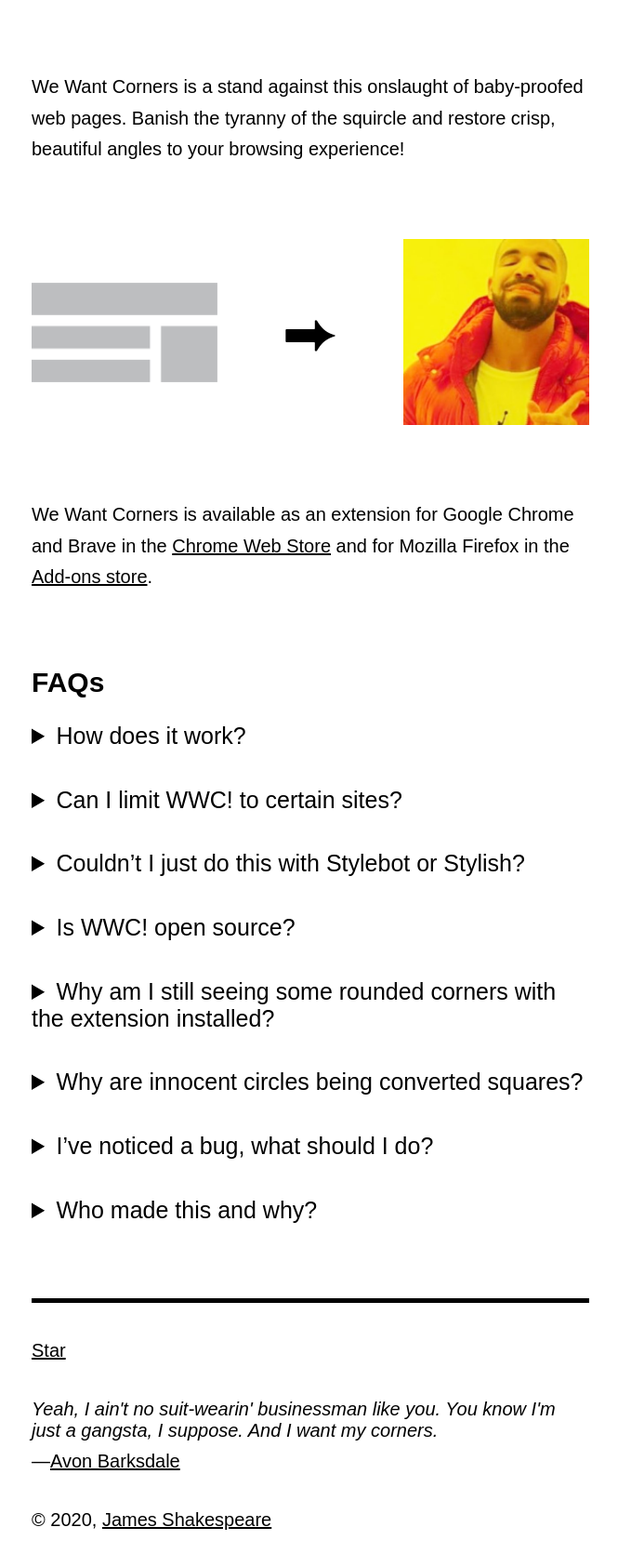
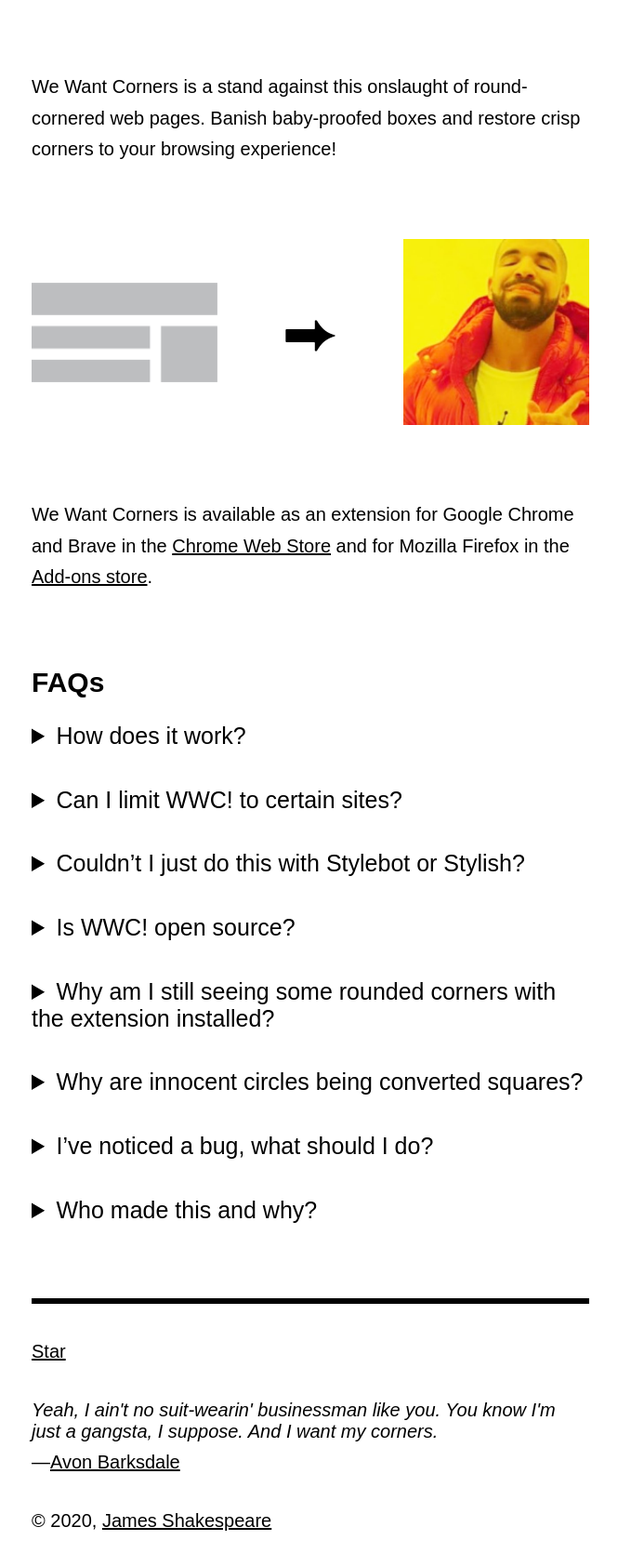
Before and after one commit to jshakes/wewantcorners.com, a website built with Parcel: page index.html in a window 1280 px wide. Shown: the part 986-2671 px from the top of the page at 93% size, without its empty margins (306-971 px from the left). Built offline with nearby package versions, Linux system fonts and the light colour scheme.

Commit message:
copy edits, border style

```diff
--- a/css/main.css
+++ b/css/main.css
@@ -441,7 +441,7 @@
 }
 
 .footer {
-  border-top: 0.25em solid var(--color-typography);
+  border-top: 0.333333em solid var(--color-typography);
   margin-top: 4em;
   padding-top: 2em;
 }
--- a/index.html
+++ b/index.html
@@ -49,7 +49,7 @@
         <span>⮕</span>
         <img src="img/drake-no.jpg" alt="Drake looks away in disapproval" />
       </div>
-      <p class="description">We Want Corners is a stand against this onslaught of baby-proofed web pages. Banish the tyranny of the squircle and restore crisp, beautiful angles to your browsing experience!</p>
+      <p class="description">We Want Corners is a stand against this onslaught of round-cornered web pages. Banish baby-proofed boxes and restore crisp corners to your browsing experience!</p>
       <div class="drake">
         <img src="img/ui-corners.png" alt="A UI wireframe with sharp corners" />
         <span>⮕</span>
```
